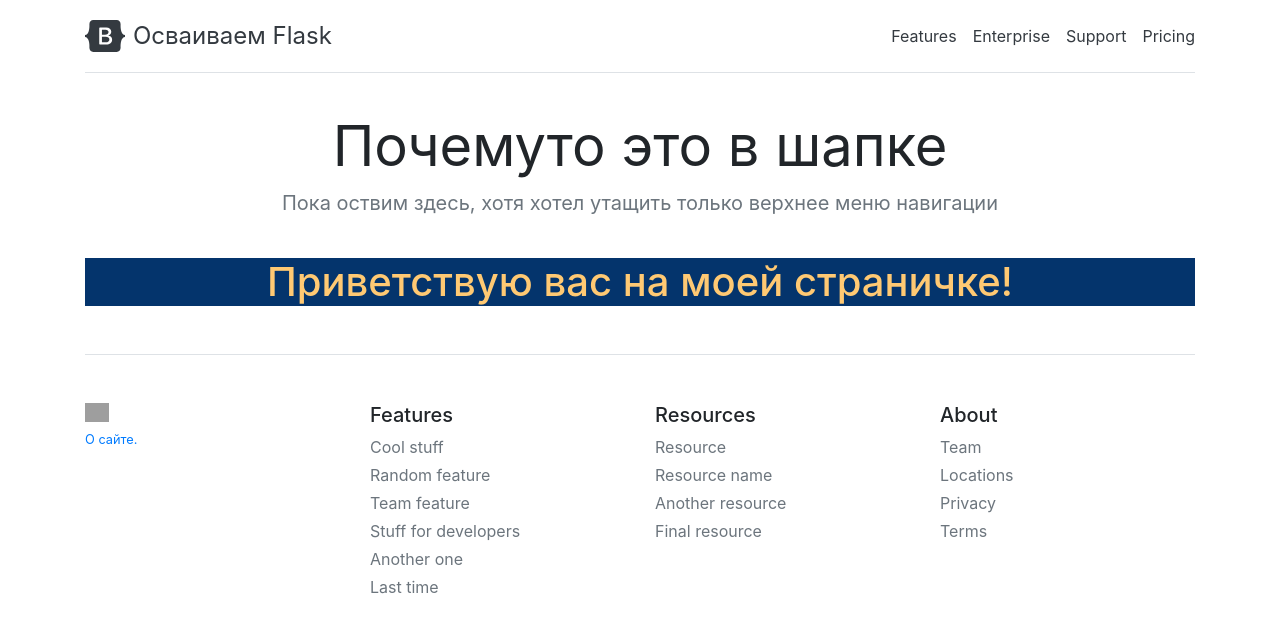
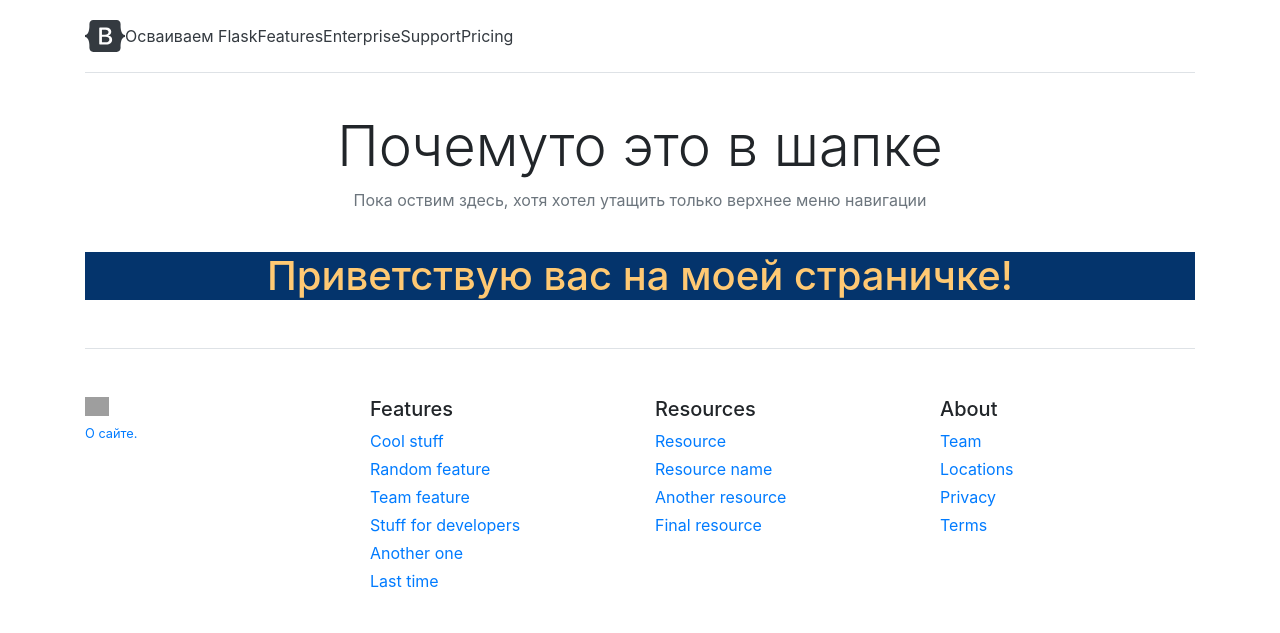
Before and after one commit to Tertelius/py_blog, a Flask app: page / in a window 1280 px wide. Shown: the top 633 px of the page. Run offline with Flask 2, Linux system fonts and the light colour scheme; some libraries are stand-ins or nearby versions; grey boxes are pictures that could not be loaded.

Commit message:
Играемся с бутстрапом. Кое что вытягиваем себе а не ссылаемся.

```diff
--- a/templates/base.html
+++ b/templates/base.html
@@ -8,10 +8,14 @@
     <meta name="author" content="Mark Otto, Jacob Thornton, and Bootstrap contributors">
     <meta name="generator" content="Hugo 0.83.1">
     <link rel="canonical" href="https://getbootstrap.com/docs/5.0/examples/pricing/">
-    <link href="https://getbootstrap.com/docs/5.0/dist/css/bootstrap.min.css" rel="stylesheet" integrity="sha384-+0n0xVW2eSR5OomGNYDnhzAbDsOXxcvSN1TPprVMTNDbiYZCxYbOOl7+AMvyTG2x" crossorigin="anonymous">
+<!--    <link href="https://getbootstrap.com/docs/5.0/dist/css/bootstrap.min.css" rel="stylesheet" integrity="sha384-+0n0xVW2eSR5OomGNYDnhzAbDsOXxcvSN1TPprVMTNDbiYZCxYbOOl7+AMvyTG2x" crossorigin="anonymous"> -->
+    <link href="../static/css/bootstrap.min.css" rel="stylesheet" integrity="sha384-+0n0xVW2eSR5OomGNYDnhzAbDsOXxcvSN1TPprVMTNDbiYZCxYbOOl7+AMvyTG2x" crossorigin="anonymous">
     <link rel="apple-touch-icon" href="https://getbootstrap.com/docs/5.0/assets/img/favicons/apple-touch-icon.png" sizes="180x180">
-    <link rel="icon" href="https://getbootstrap.com/docs/5.0/assets/img/favicons/favicon-32x32.png" sizes="32x32" type="image/png">
-    <link rel="icon" href="https://getbootstrap.com/docs/5.0/assets/img/favicons/favicon-16x16.png" sizes="16x16" type="image/png">
+<!--    <link rel="icon" href="https://getbootstrap.com/docs/5.0/assets/img/favicons/favicon-32x32.png" sizes="32x32" type="image/png">
+    <link rel="icon" href="https://getbootstrap.com/docs/5.0/assets/img/favicons/favicon-16x16.png" sizes="16x16" type="image/png"> -->
+    <link rel="icon" href="../static/order32.png" sizes="32x32" type="image/png">
+    <link rel="icon" href="../static/order16.png" sizes="16x16" type="image/png">
+
     <link rel="manifest" href="https://getbootstrap.com/docs/5.0/assets/img/favicons/manifest.json">
     <link rel="mask-icon" href="https://getbootstrap.com/docs/5.0/assets/img/favicons/safari-pinned-tab.svg" color="#7952b3">
     <link href="pricing.css" rel="stylesheet">
```
Also changed, not shown: static/order.png (added), static/order16.png (added), static/order32.png (added).
